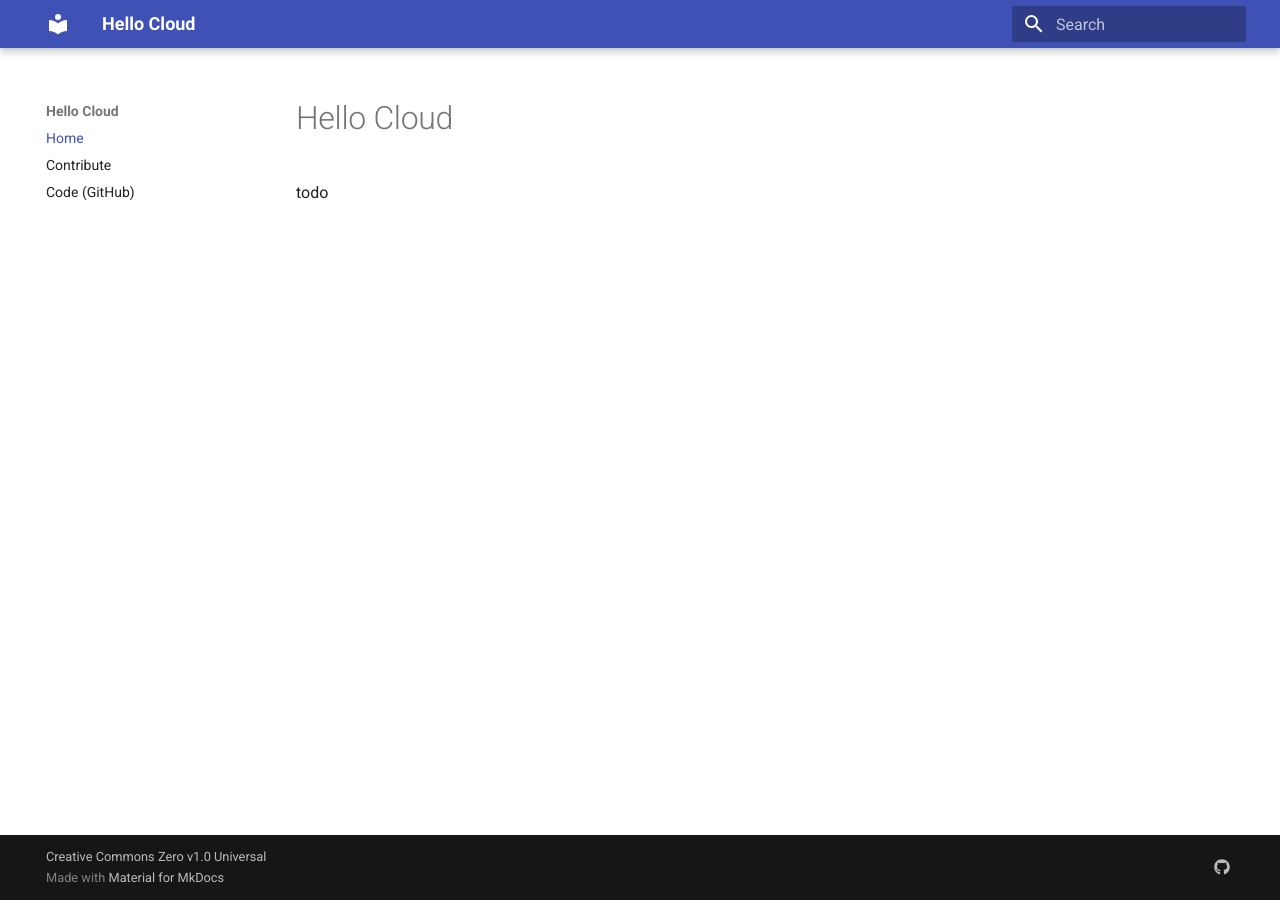
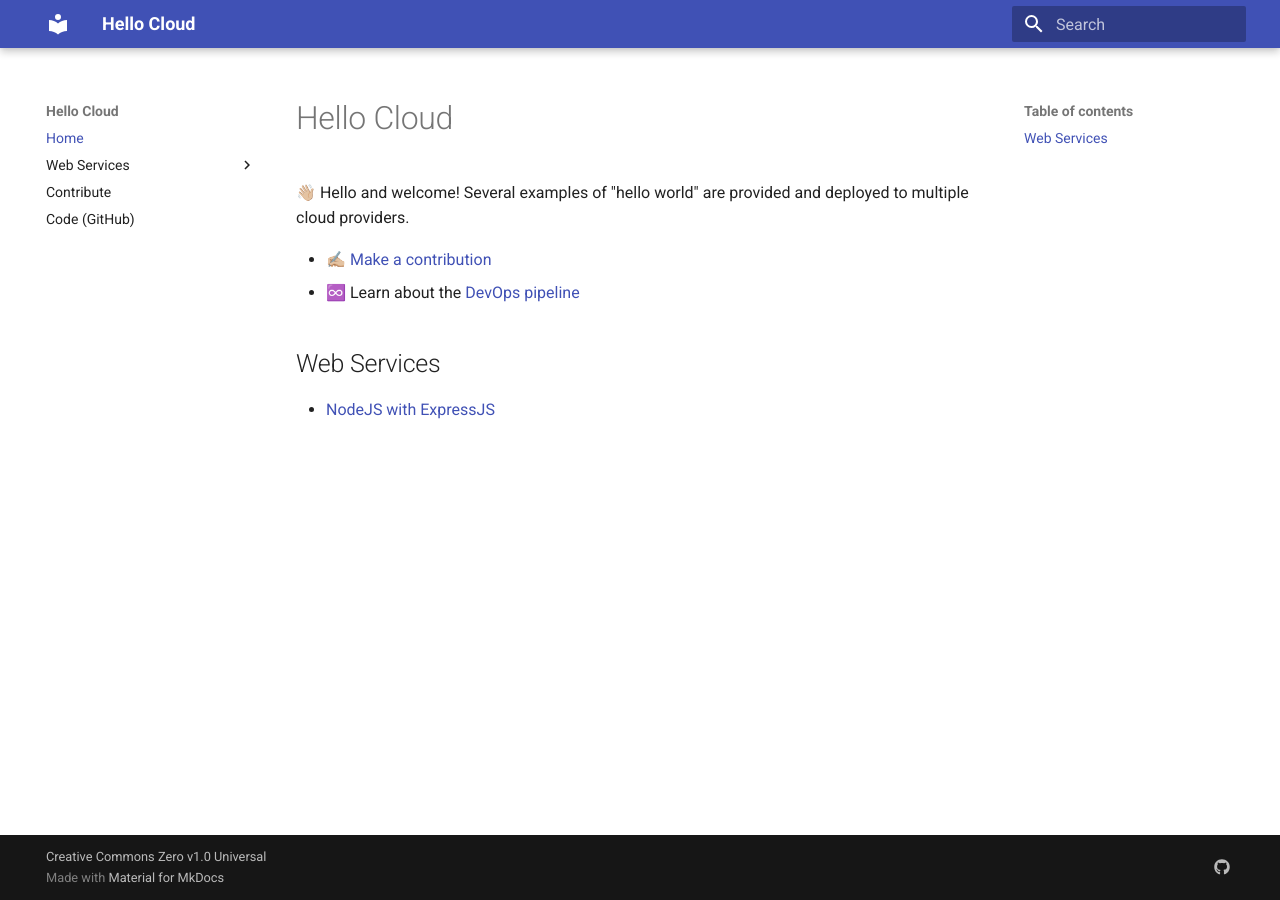
Before and after one commit to ourchitecture/hello-cloud, an MkDocs documentation site: the page built from src/docs/index.md, in a window 1280 px wide. Built offline with MkDocs 1.6.1 and Material for MkDocs 9.7.7, drawn with Linux system fonts in a browser that asks for light colours.

Commit message:
docs: main readme
Signed-off-by: Eric Swanson <ericis@users.noreply.github.com>

```diff
--- a/mkdocs.yml
+++ b/mkdocs.yml
@@ -9,6 +9,8 @@ theme:
     - "header.autohide"
 nav:
   - "Home": "index.md"
+  - "Web Services":
+      - "NodeJS with ExpressJS": "./services/nodejs-expressjs.md"
   - "Contribute": "contribute.md"
   - "Code (GitHub)": "https://github.com/ericis/hello-cloud/"
 extra:
--- a/src/docs/index.md
+++ b/src/docs/index.md
@@ -1,3 +1,10 @@
 # Hello Cloud
 
-todo
+👋🏼 Hello and welcome! Several examples of "hello world" are provided and deployed to multiple cloud providers.
+
+- ✍🏼 [Make a contribution](./contribute.md)
+- ♾️ Learn about the [DevOps pipeline](./devops.md)
+
+## Web Services
+
+- [NodeJS with ExpressJS](./services/nodejs-expressjs.md)
```
